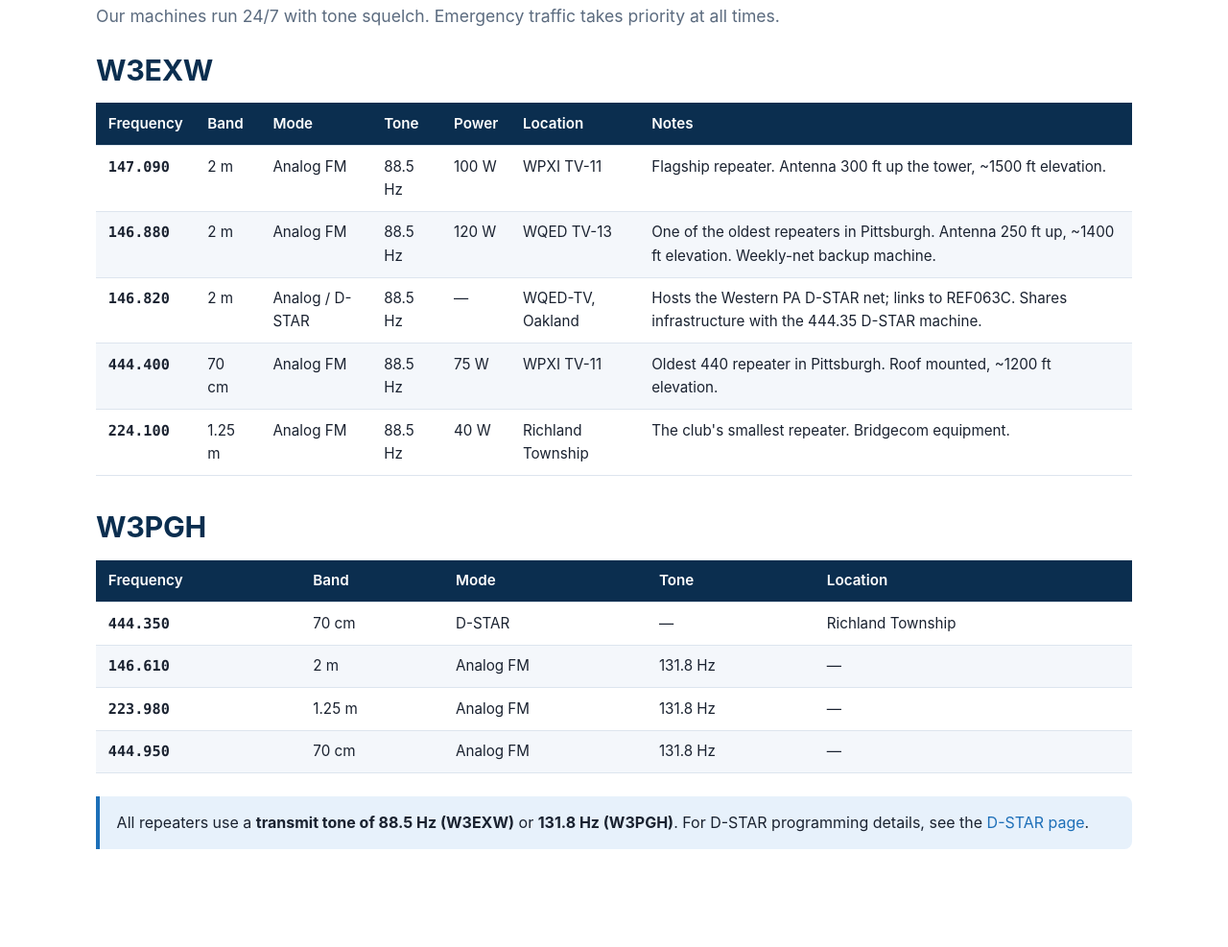
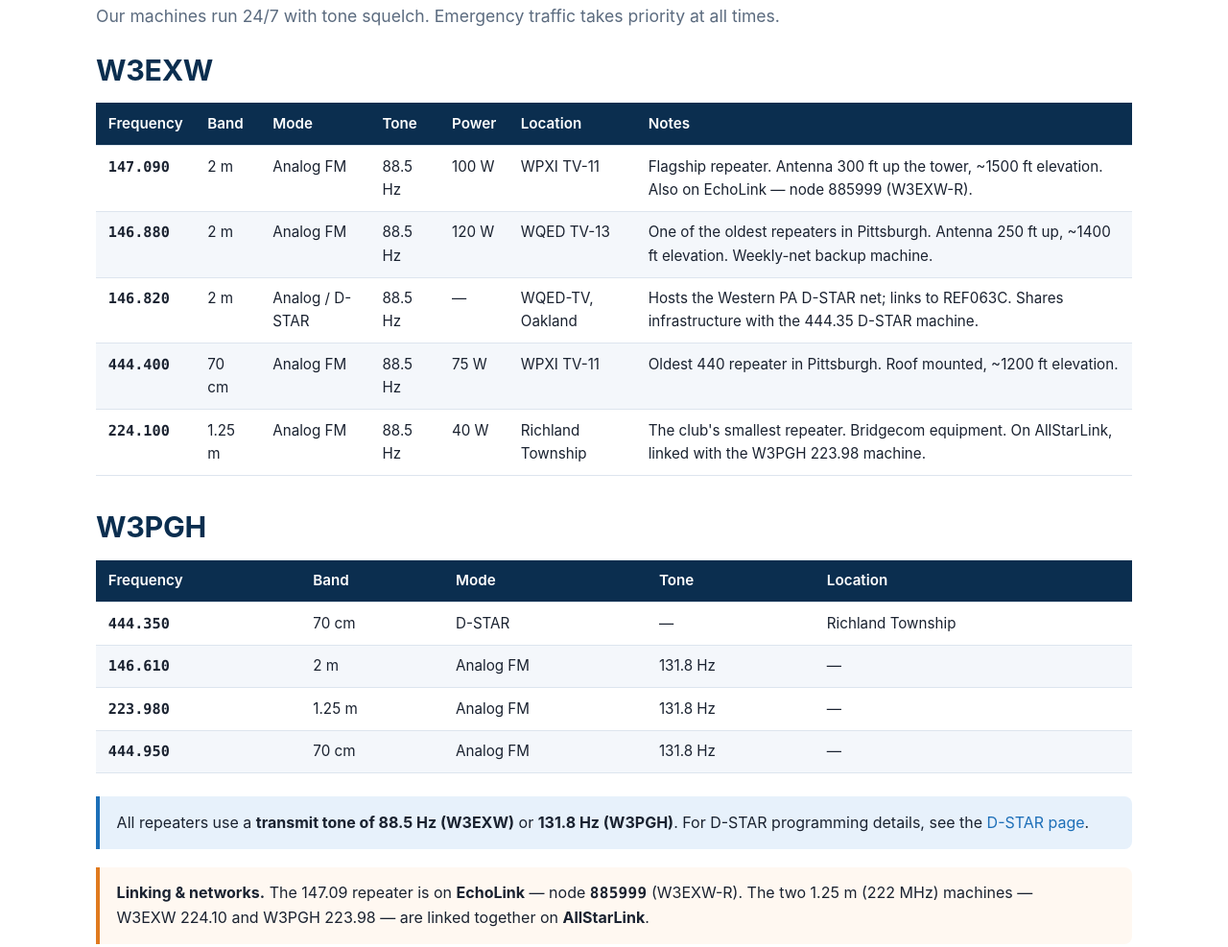
Before and after one commit to mark-iid/nharcweb, an Astro site: page /repeaters in a window 1280 px wide. Shown: the part 164-1151 px from the top of the page at 96% size. Built offline with nearby package versions, Linux system fonts and the light colour scheme; Astro itself is replaced by a stand-in of ours.

Commit message:
Add repeater linking info: 147.09 EchoLink node 885999, 220 machines on AllStarLink

```diff
--- a/src/data/nets.json
+++ b/src/data/nets.json
@@ -5,7 +5,7 @@
       "day": "Tuesday",
       "time": "8:30 PM",
       "repeater": "W3EXW 147.09 (backup 146.88)",
-      "extra": "Also on EchoLink node W3EXW.",
+      "extra": "Also on EchoLink — node 885999 (W3EXW-R).",
       "notes": "All are welcome — a great way to check in, share news, and get to know the club."
     },
     {
--- a/src/data/repeaters.json
+++ b/src/data/repeaters.json
@@ -8,7 +8,7 @@
       "tone": "88.5 Hz",
       "power": "100 W",
       "location": "WPXI TV-11",
-      "notes": "Flagship repeater. Antenna 300 ft up the tower, ~1500 ft elevation."
+      "notes": "Flagship repeater. Antenna 300 ft up the tower, ~1500 ft elevation. Also on EchoLink — node 885999 (W3EXW-R)."
     },
     {
       "frequency": "146.880",
@@ -58,7 +58,7 @@
       "tone": "88.5 Hz",
       "power": "40 W",
       "location": "Richland Township",
-      "notes": "The club's smallest repeater. Bridgecom equipment."
+      "notes": "The club's smallest repeater. Bridgecom equipment. On AllStarLink, linked with the W3PGH 223.98 machine."
     },
     {
       "frequency": "146.610",
@@ -78,7 +78,7 @@
       "tone": "131.8 Hz",
       "power": "",
       "location": "",
-      "notes": ""
+      "notes": "On AllStarLink, linked with the W3EXW 224.10 machine."
     },
     {
       "frequency": "444.950",
--- a/src/pages/repeaters.astro
+++ b/src/pages/repeaters.astro
@@ -59,5 +59,14 @@ const w3pgh = repeaters.filter((r) => r.callsign.startsWith('W3PGH'));
         <a href="/dstar">D-STAR page</a>.
       </p>
     </div>
+
+    <div class="callout">
+      <p>
+        <strong>Linking &amp; networks.</strong> The 147.09 repeater is on
+        <strong>EchoLink</strong> — node <span class="callsign">885999</span> (W3EXW-R).
+        The two 1.25&nbsp;m (222&nbsp;MHz) machines — W3EXW&nbsp;224.10 and
+        W3PGH&nbsp;223.98 — are linked together on <strong>AllStarLink</strong>.
+      </p>
+    </div>
   </div>
 </BaseLayout>
```
